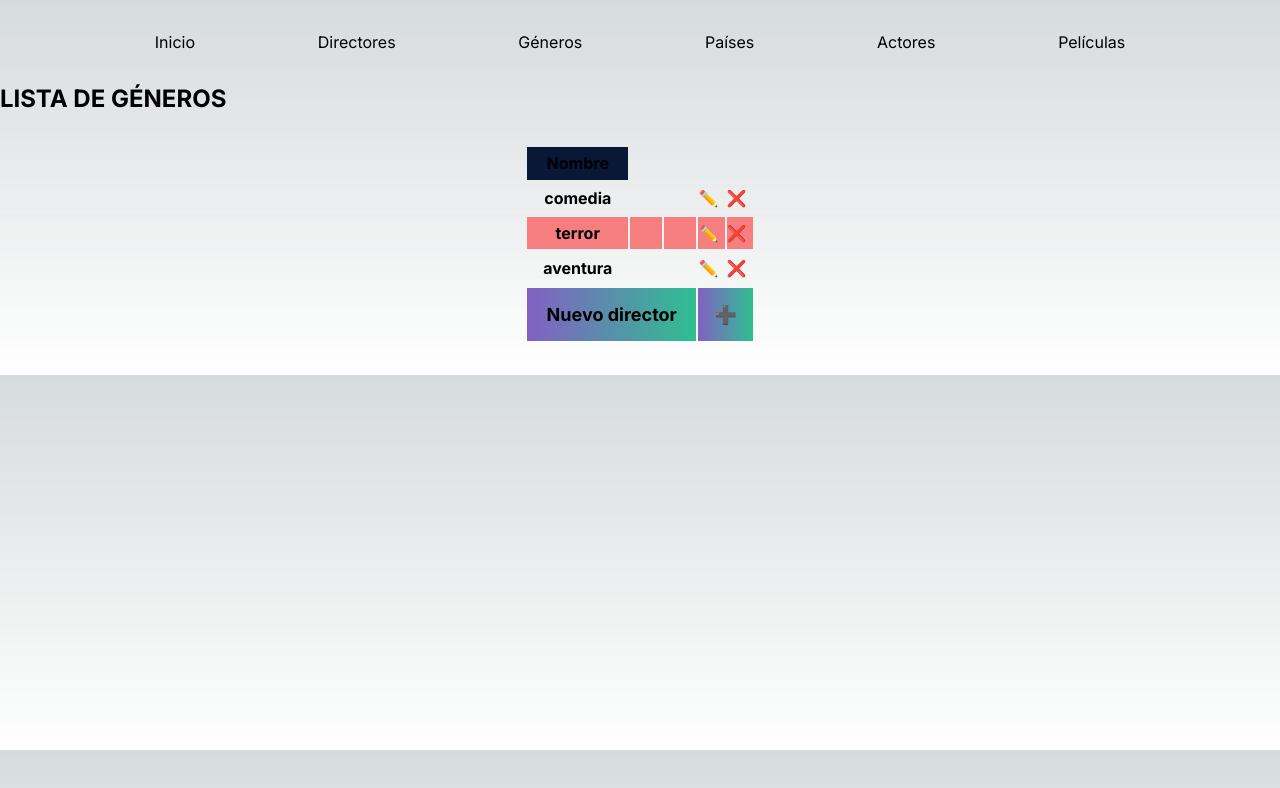
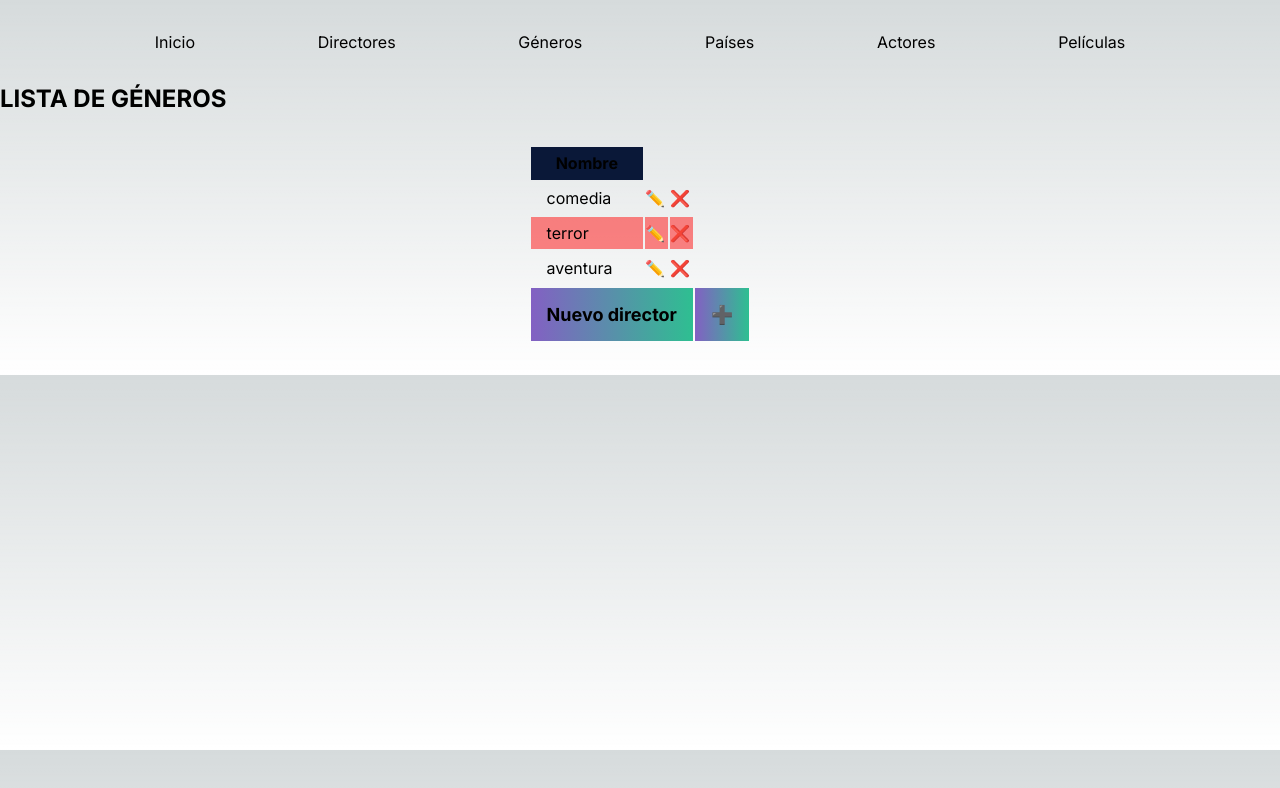
Before and after one commit to Adsuarez/frontend-series-animadas, a Next.js app: page /generos in a window 1280 px wide. Shown: the top 788 px of the page. Built offline with nearby package versions, Linux system fonts and the light colour scheme.

Commit message:
fix visualization of data according to page list

```diff
--- a/src/components/Table.js
+++ b/src/components/Table.js
@@ -70,7 +70,6 @@ export default function Table() {
   if (list.length > 0) {
     const keys = Object.keys(list[0]);
     columns = keys.filter((key) => key !== "id");
-    console.log({ columns });
   }
 
   return (
@@ -98,11 +97,13 @@ export default function Table() {
           {list.map((item) => {
             return (
               <tr key={item.id}>
-                <th className={styles.th} scope="row">
-                  {item.name}
-                </th>
-                <td className={styles.td}>{item.lastname}</td>
-                <td className={styles.td}>{item.country}</td>
+                {columns.map((column) => {
+                  return (
+                    <td key={column} className={styles.td}>
+                      {item[column]}
+                    </td>
+                  );
+                })}
                 <td
                   className={styles.button}
                   onClick={() => {
```
